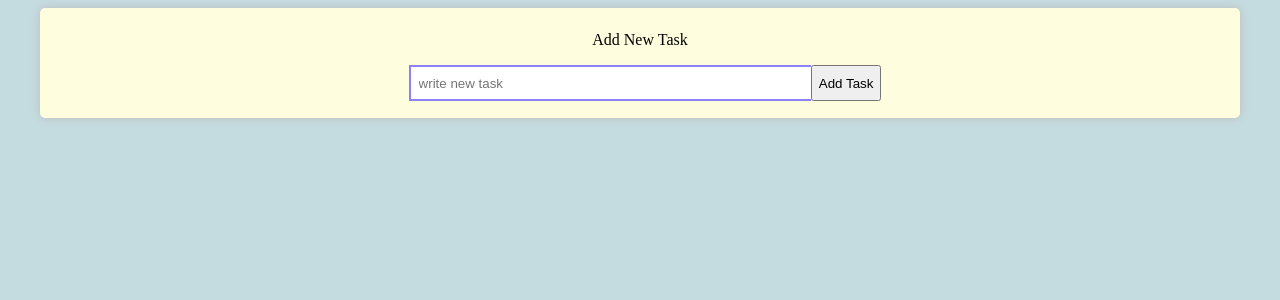
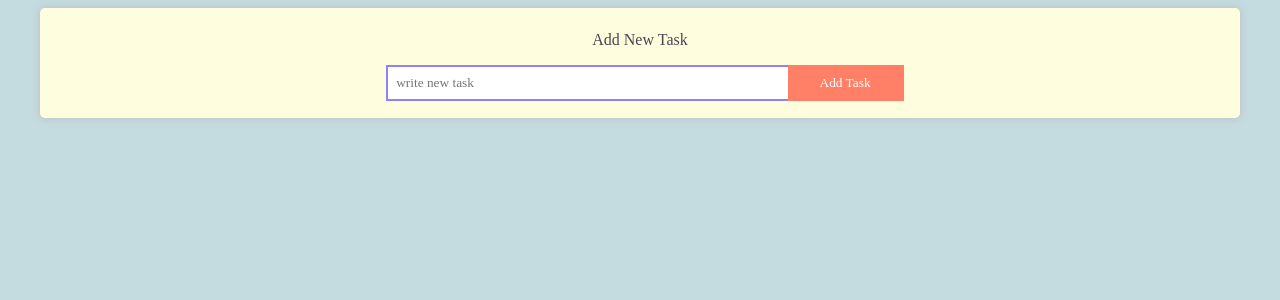
Before and after one commit to milad-heidari/todo, a React (Create React App) app: page / in a window 1280 px wide. Shown: the top 300 px of the page. Built offline with nearby package versions, Linux system fonts and the light colour scheme; the HTML template or start-up script is replaced by a standard one.

Commit message:
fix some code

```diff
--- a/src/Components/Partials/Button.jsx
+++ b/src/Components/Partials/Button.jsx
@@ -1,8 +1,8 @@
 import React from 'react'
 import PropTypes from 'prop-types'
-function Button({type,classes,title}) {
+function Button({type,className,title}) {
     return (
-        <button type={type} className={classes}>
+        <button type={type} className={className}>
             {title}
         </button>
     )
--- a/src/Components/Partials/P.jsx
+++ b/src/Components/Partials/P.jsx
@@ -1,8 +1,8 @@
 import React from 'react'
 import PropTypes from 'prop-types'
-function P({text,classes}) {
+function P({text,className}) {
     return (
-        <p className={classes}>{text}</p>
+        <p className={className}>{text}</p>
     )
 }
 
--- a/src/index.css
+++ b/src/index.css
@@ -1,3 +1,20 @@
+*{
+    font-family:cursive;
+}
+
+
 body{
     background-color: #C4DBE0;
 }
+
+a{
+    text-decoration: none;
+}
+
+a:hover{
+    color: #FF8066;
+}
+
+p,a{
+    color: #4B4453;
+}
```
